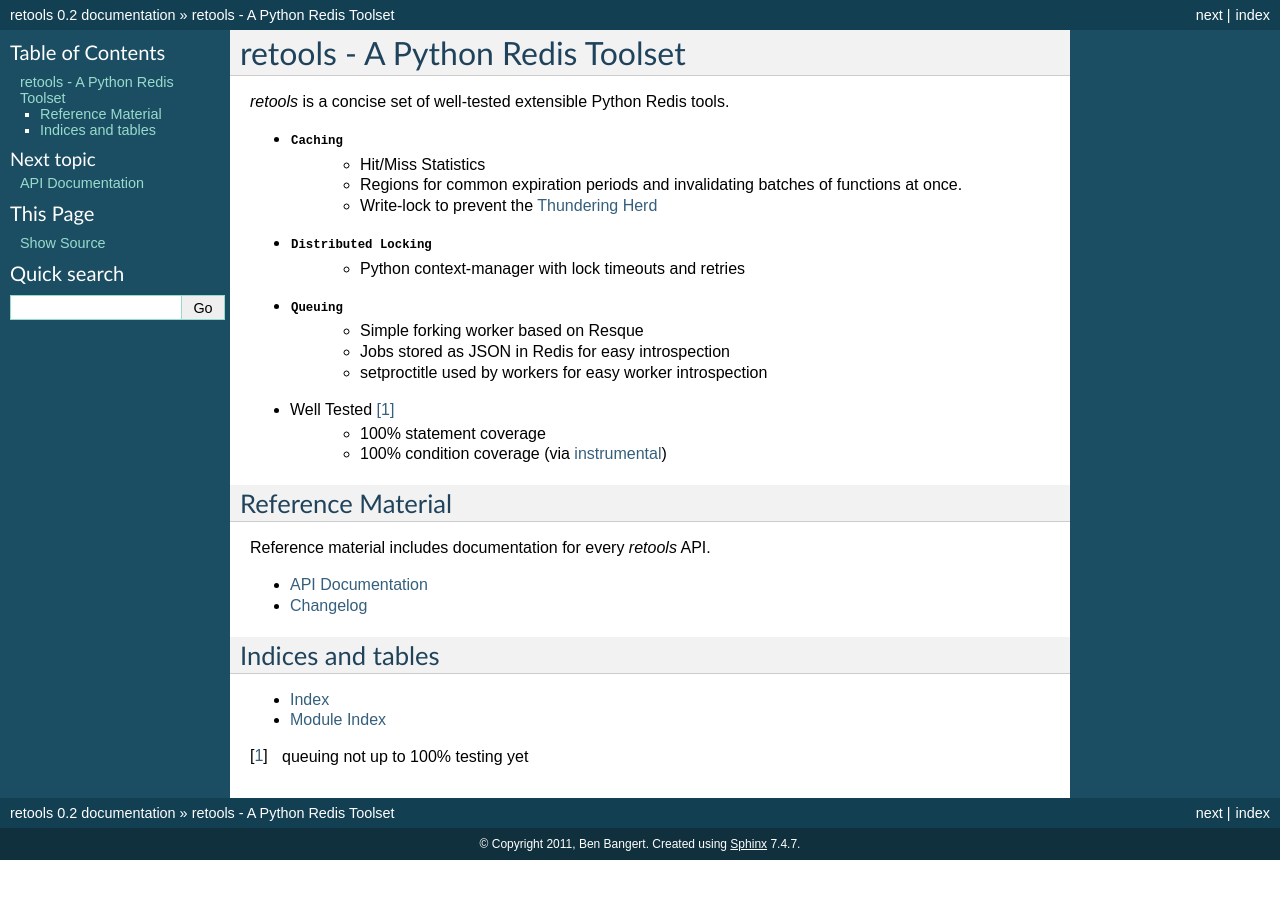
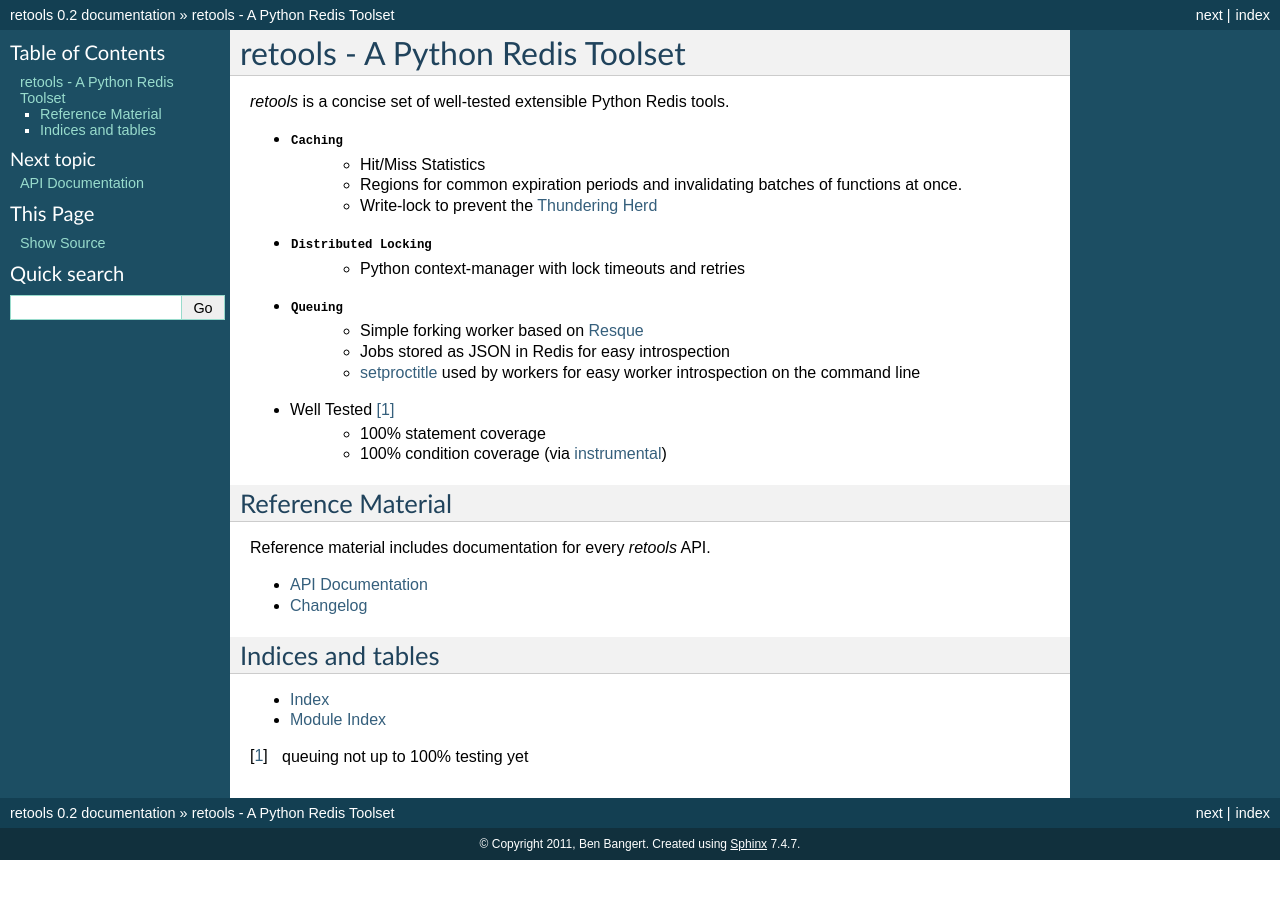
Before and after one commit to bbangert/retools, a Sphinx documentation site: the page built from docs/index.rst, in a window 1280 px wide. Built offline with Sphinx 7.4.7, drawn with Linux system fonts in a browser that asks for light colours.

Commit message:
fix links

```diff
--- a/docs/index.rst
+++ b/docs/index.rst
@@ -14,9 +14,10 @@
 - :mod:`Distributed Locking <retools.lock>`
     - Python context-manager with lock timeouts and retries
 - :mod:`Queuing <retools.queue>`
-    - Simple forking worker based on Resque
+    - Simple forking worker based on `Resque`_
     - Jobs stored as JSON in Redis for easy introspection
-    - setproctitle used by workers for easy worker introspection
+    - `setproctitle`_ used by workers for easy worker introspection on
+      the command line
 - Well Tested [1]_
     - 100% statement coverage
     - 100% condition coverage (via instrumental_)
```
Also changed, not shown: other parts of docs/index.rst (+2 -0 lines).
